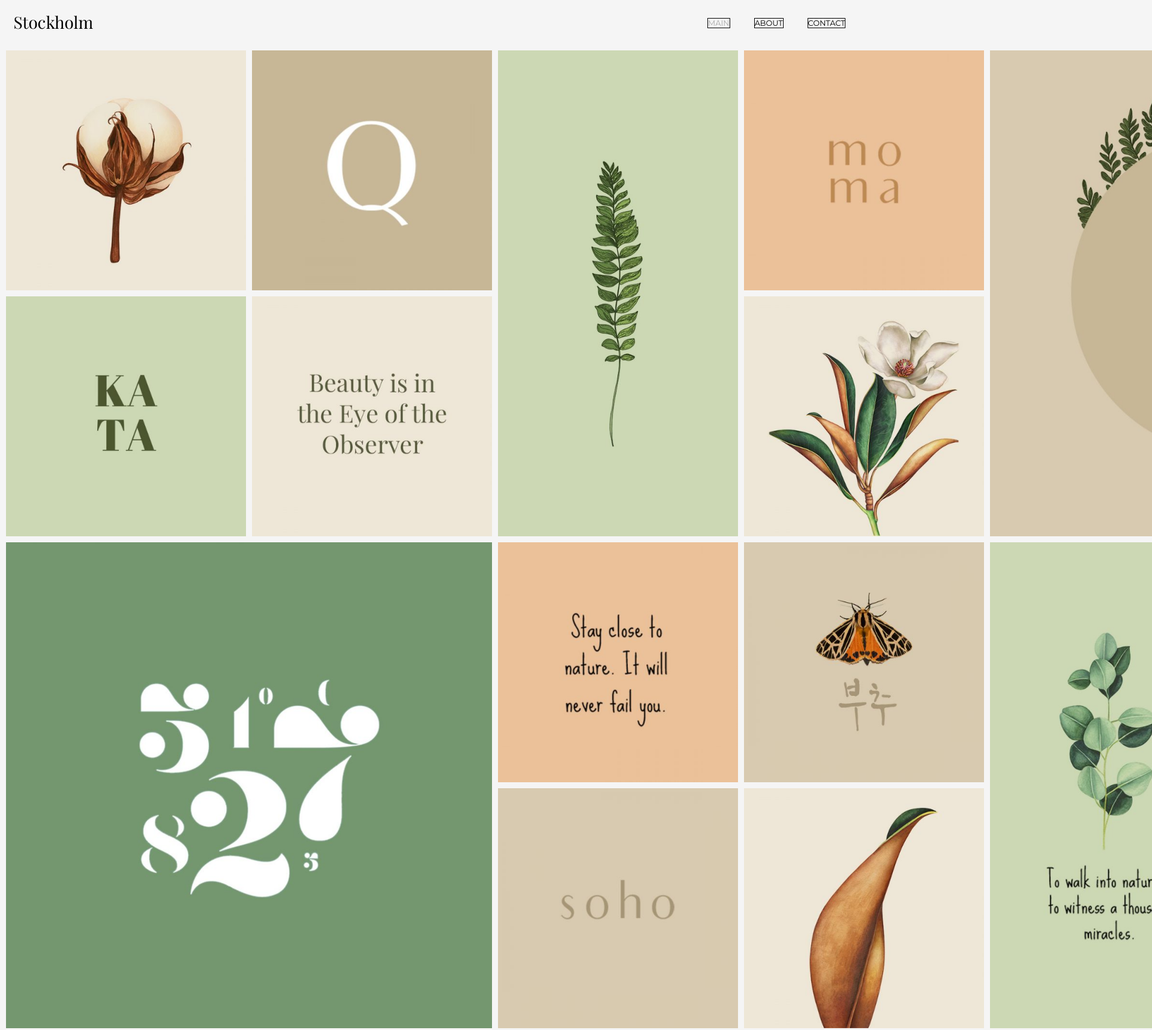
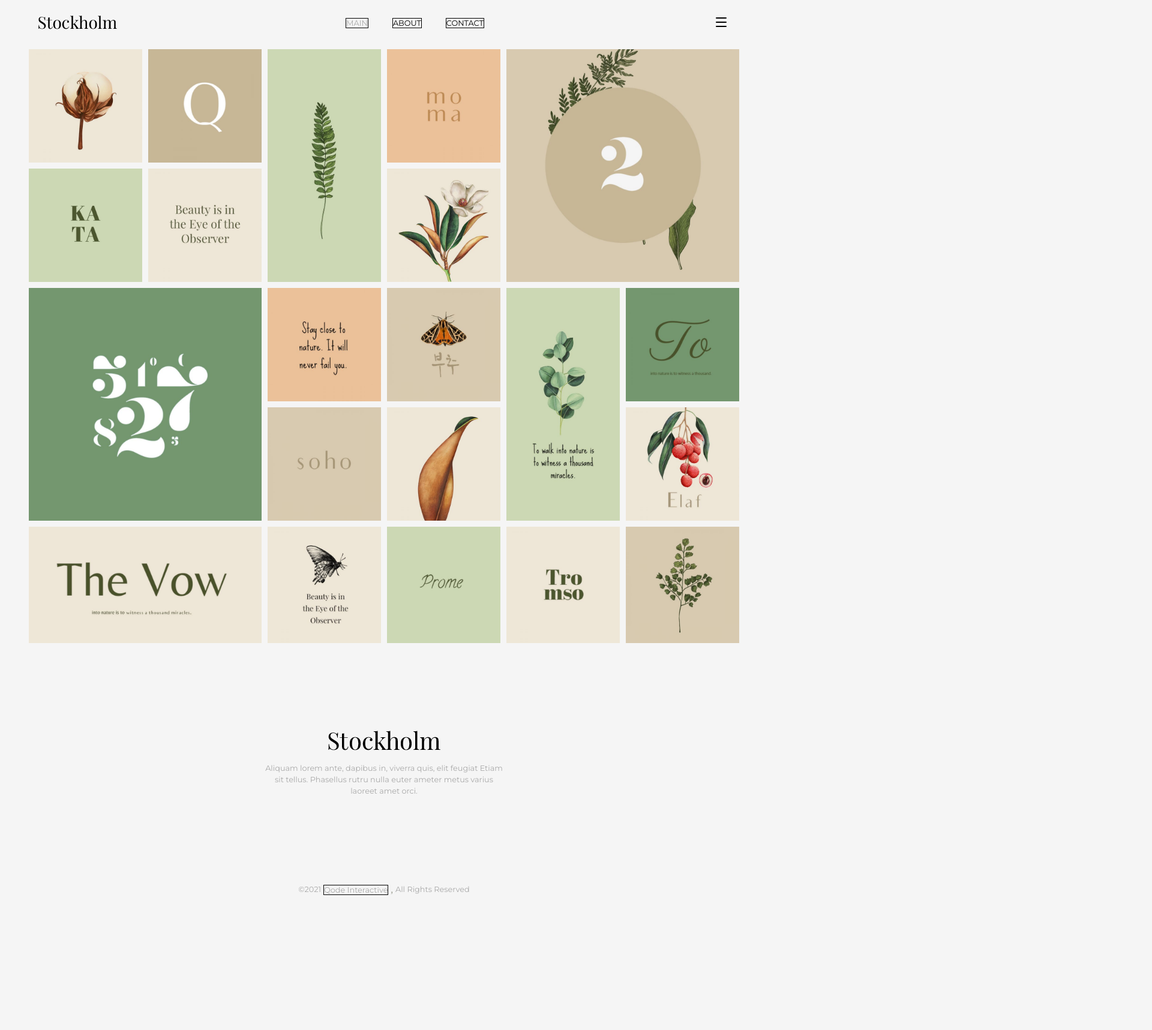
Before and after one commit to kamawebdev13/Stockholm-BEM-1, a plain HTML site: page Karina_Bem_1.1/index.html in a window 1280 px wide. Shown: the top 1717 px of the page at 60% size, 1920 px wide, since content can reach past the window. After the commit the page ends 1502 px from the top, so only its background shows below. Drawn offline with Linux system fonts and the light colour scheme.

Commit message:
Update index.css

```diff
--- a/Karina_Bem_1.1/index.css
+++ b/Karina_Bem_1.1/index.css
@@ -19,6 +19,7 @@ body {
 
 p {
     color: #a9a9a9;
+    font-size: .8rem;
 
 
 
@@ -42,8 +43,8 @@ li {
 
 
 .header__nav {
-    max-width: 100%;
-    padding: 24px;
+    max-width: 75rem;
+    padding: 1.5rem;
     margin: auto;
 
 
@@ -53,7 +54,7 @@ li {
     display: flex;
     justify-content: space-between;
     align-items: center;
-    gap: 64rem;
+
 
 }
 
@@ -62,7 +63,7 @@ li {
     display: flex;
     justify-content: space-between;
     align-items: center;
-    gap: 40px;
+    gap: 2.5rem;
 
     & a {
         text-transform: uppercase;
@@ -72,6 +73,7 @@ li {
 
     & span {
         color: #a9a9a9;
+
     }
 
 }
@@ -93,116 +95,150 @@ li {
 /*GRID*/
 
 .section__grid {
-    max-width: 100%;
-    padding: 10px;
+    max-width: 75rem;
+    padding: .5rem;
     margin: 0 auto;
 
 
 
 }
 
+
 .section__grid__container {
     display: grid;
-    grid-template-columns: repeat(6, 25em);
-    grid-auto-rows: 25em;
-    gap: 10px;
-    width: 100%;
-
-
-
-
+    gap: .625rem;
+    grid-template-columns: repeat(6, 1fr);
+    grid-auto-rows: auto;
 }
 
 .section__grid__container img {
-    width: 25em;
-
+    width: 100%;
+    height: 100%;
+    object-fit: cover;
 }
 
-.section__grid__container .grid__img-3 {
+.grid__img-3 {
     grid-row: span 2;
-    height: 50.6em;
-    width: 25em;
-
-
 }
 
-.section__grid__container .grid__img-5 {
+.grid__img-5 {
+    grid-column: span 2;
     grid-row: span 2;
+}
+
+.grid__img-9 {
     grid-column: span 2;
-    width: 50.6em;
-    height: 50.6em;
+    grid-row: span 2;
+}
 
+.grid__img-12 {
+    grid-row: span 2;
+}
 
-
+.grid__img-17 {
+    grid-column: span 2;
 }
 
 
-.section__grid__container .grid__img-9 {
-    grid-row: span 2;
-    grid-column: span 2;
-    width: 50.6em;
-    height: 50.6em;
-
-
-
+.grid__img-1 {
+    order: 1;
 }
 
-
-
-.section__grid__container .grid__img-12 {
-    grid-row: span 2;
-    height: 50.6em;
-    width: 25em;
-
-
+.grid__img-2 {
+    order: 2;
 }
 
-.section__grid__container .grid__img-17{
-    grid-column: span 2;
-    width: 50.6em;
-    height: 25em;
-
-
+.grid__img-3 {
+    order: 3;
 }
 
+.grid__img-4 {
+    order: 4;
+}
 
-.grid__img-1  { order: 1; }
-.grid__img-2  { order: 2; }
-.grid__img-3  { order: 3; }
-.grid__img-4  { order: 4; }
-.grid__img-5  { order: 5; }
-.grid__img-6  { order: 6; }
-.grid__img-7  { order: 7; }
-.grid__img-8  { order: 8; }
-.grid__img-9  { order: 9; }
-.grid__img-11 { order: 10; }
-.grid__img-10 { order: 11; }
-.grid__img-12 { order: 12; }
-.grid__img-13 { order: 13; }
-.grid__img-15 { order: 14; }
-.grid__img-14 { order: 15; }
-.grid__img-16 { order: 16; }
-.grid__img-17 { order: 17; }
-.grid__img-19 { order: 18; }
-.grid__img-18 { order: 19; }
-.grid__img-21 { order: 20; }
-.grid__img-20 { order: 21; }
+.grid__img-5 {
+    order: 5;
+}
+
+.grid__img-6 {
+    order: 6;
+}
+
+.grid__img-7 {
+    order: 7;
+}
+
+.grid__img-8 {
+    order: 8;
+}
+
+.grid__img-9 {
+    order: 9;
+}
+
+.grid__img-11 {
+    order: 10;
+}
+
+.grid__img-10 {
+    order: 11;
+}
+
+.grid__img-12 {
+    order: 12;
+}
+
+.grid__img-13 {
+    order: 13;
+}
+
+.grid__img-15 {
+    order: 14;
+}
+
+.grid__img-14 {
+    order: 15;
+}
+
+.grid__img-16 {
+    order: 16;
+}
+
+.grid__img-17 {
+    order: 17;
+}
+
+.grid__img-19 {
+    order: 18;
+}
+
+.grid__img-18 {
+    order: 19;
+}
+
+.grid__img-21 {
+    order: 20;
+}
+
+.grid__img-20 {
+    order: 21;
+}
 
 
 /* END OF GRID*/
 
 /* FOOTER*/
 
-.footer__container{
+.footer__container {
+    max-width: 75rem;
     padding: 10px;
     margin: auto;
-    max-width: 100%;
 
 
 
 }
 
-.footer__block{
+.footer__block {
 
     display: flex;
     flex-direction: column;
@@ -213,45 +249,204 @@ li {
 
 
 
+
+
 }
 
-.footer__top{
+.footer__top {
 
     display: flex;
     flex-direction: column;
     align-items: center;
     justify-content: center;
     gap: 16px;
-    width: 28em;
-    margin-top: 6em;
-    margin-left: 58em;
+    max-width: 25rem;
+    margin-top: 8rem;
 
-    & p {
-    text-align: center;
-    line-height: 1.8em;
+
+    .footer__about {
+        width: 100%;
+
+        & p {
+            text-align: center;
+            line-height: 1.2rem;
+
+        }
+
 
     }
 
 
 }
 
-.footer__bottom{
+.footer__bottom {
     display: flex;
     justify-content: space-between;
     align-items: center;
-    gap: 0.5em;
-    margin-top: 8em;
-    margin-left: 58em;
+    gap: 0.25rem;
+    margin-top: 8rem;
+
+
+
 
 }
 
 
 .footer__item--border {
-     border: 1px black solid;
-     color: #a9a9a9;
+    border: 1px black solid;
+    color: #a9a9a9;
+    font-size: .8rem;
 
 }
 
 /* END OF FOOTER*/
 
 /*TABLET AND MOBILE*/
+
+@media screen and (max-width: 48rem) {
+
+    /*HEADER*/
+
+    .header__menu__links {
+        display: none;
+
+
+    }
+    /*END OF HEADER*/
+
+    /*GRID*/
+
+    .section__grid__container {
+        display: grid;
+        gap: .625rem;
+        grid-template-columns: repeat(2, 1fr);
+        grid-auto-rows: auto;
+    }
+
+    .section__grid__container img {
+        width: 100%;
+        height: 100%;
+        object-fit: cover;
+
+    }
+
+    .grid__img-3 {
+        grid-row: span 2;
+    }
+
+    .grid__img-4 {
+        grid-row: span 2;
+    }
+
+    .grid__img-5 {
+        grid-column: span 2;
+        grid-row: span 2;
+    }
+
+    .grid__img-8 {
+        grid-column: span 2;
+
+    }
+
+    .grid__img-9 {
+        grid-column: span 2;
+        grid-row: span 2;
+    }
+
+    .grid__img-12 {
+        grid-row: span 2;
+    }
+
+    .grid__img-17 {
+        grid-column: span 2;
+    }
+
+
+    .grid__img-1 {
+        order: 1;
+    }
+
+    .grid__img-2 {
+        order: 2;
+    }
+
+    .grid__img-3 {
+        order: 3;
+    }
+
+    .grid__img-4 {
+        order: 4;
+    }
+
+    .grid__img-5 {
+        order: 5;
+    }
+
+    .grid__img-6 {
+        order: 6;
+    }
+
+    .grid__img-7 {
+        order: 7;
+    }
+
+    .grid__img-8 {
+        order: 8;
+    }
+
+    .grid__img-9 {
+        order: 9;
+    }
+
+    .grid__img-11 {
+        order: 10;
+    }
+
+    .grid__img-10 {
+        order: 11;
+    }
+
+    .grid__img-12 {
+        order: 12;
+    }
+
+    .grid__img-13 {
+        order: 13;
+    }
+
+    .grid__img-15 {
+        order: 14;
+    }
+
+    .grid__img-14 {
+        order: 15;
+    }
+
+    .grid__img-16 {
+        order: 16;
+    }
+
+    .grid__img-17 {
+        order: 17;
+    }
+
+    .grid__img-19 {
+        order: 18;
+    }
+
+    .grid__img-18 {
+        order: 19;
+    }
+
+    .grid__img-21 {
+        order: 20;
+    }
+
+    .grid__img-20 {
+        order: 21;
+    }
+
+    /*END OF GRID*/
+
+
+}
```
